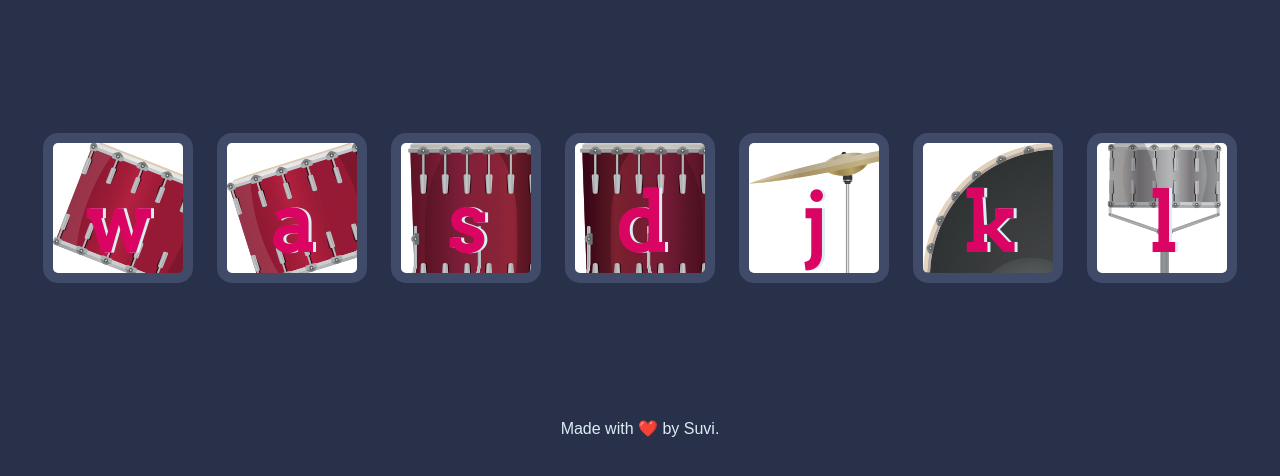
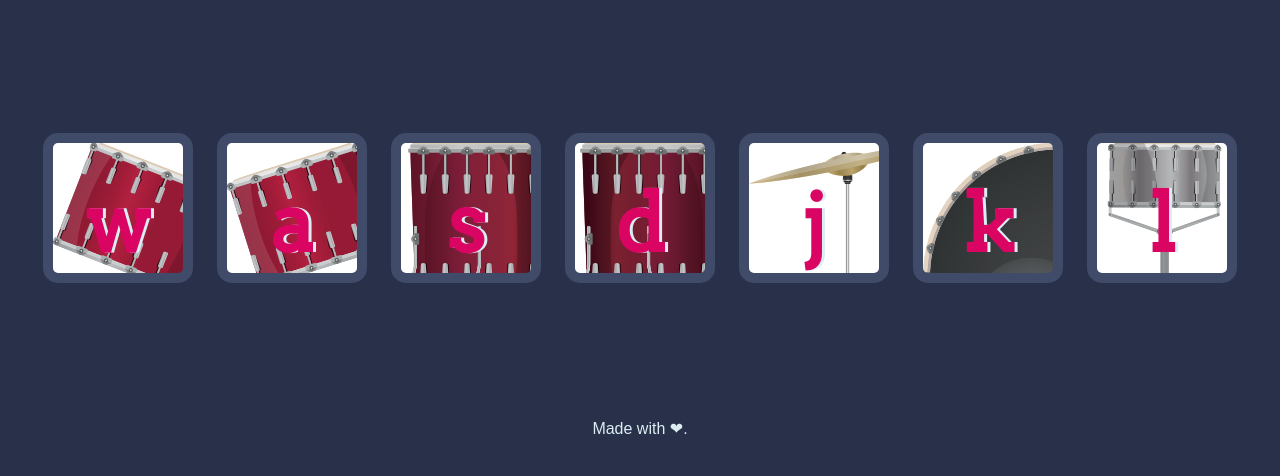
Before and after one commit to suvi18/drum-kit, a plain HTML site: page index.html in a window 1280 px wide. Shown: the part 156-632 px from the top of the page. Drawn offline with Linux system fonts and the light colour scheme.

Commit message:
updated again

```diff
--- a/index.html
+++ b/index.html
@@ -23,7 +23,7 @@
 
   <script src="index.js" charset="utf-8"></script>
   <footer>
-    Made with ❤️ by Suvi.
+    Made with ❤.
   </footer>
 </body>
 
```
